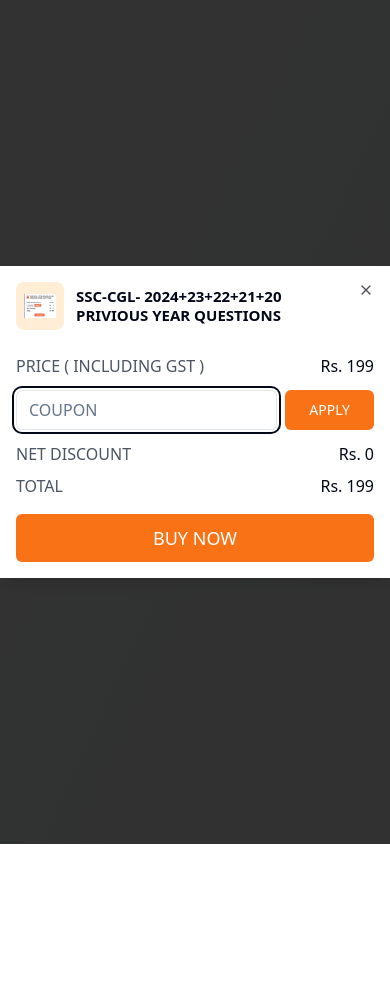
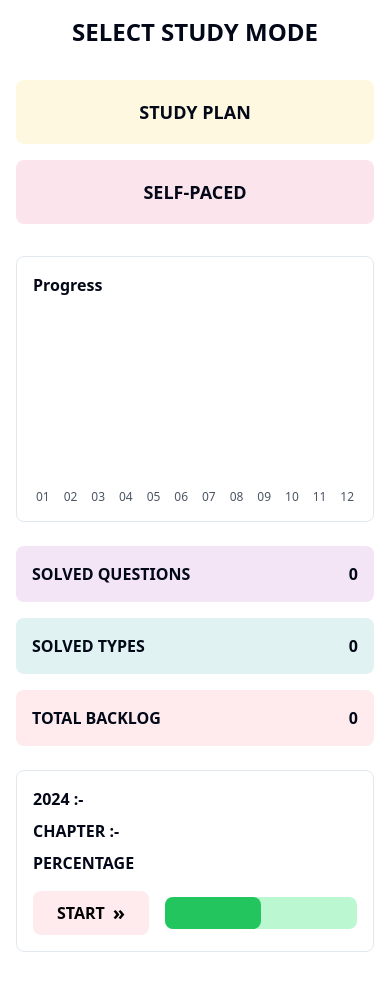
Before and after one commit to Dhruvsingh1102/bubbly-phone-popup, a React (Vite) app: page / in a window 390 px wide. Shown: the top 990 px of the page. Before the commit the page ends 844 px from the top, so only its background shows below. Built offline with nearby package versions, Linux system fonts and the light colour scheme.

Commit message:
Implement responsive landing page
This commit implements a landing page based on a provided design, using Next.js and Tailwind CSS for responsiveness.  The specific implementation details are not included in this commit message.

```diff
--- a/src/pages/Index.tsx
+++ b/src/pages/Index.tsx
@@ -1,10 +1,107 @@
 
-import PhonePopup from "@/components/PhonePopup";
+import { useState } from 'react';
 
 const Index = () => {
+  const [selectedMode, setSelectedMode] = useState<'study' | 'self-paced' | null>(null);
+
+  const progressData = [
+    { month: '01', value: 30 },
+    { month: '02', value: 45 },
+    { month: '03', value: 35 },
+    { month: '04', value: 20 },
+    { month: '05', value: 30 },
+    { month: '06', value: 40 },
+    { month: '07', value: 25 },
+    { month: '08', value: 35 },
+    { month: '09', value: 38 },
+    { month: '10', value: 32 },
+    { month: '11', value: 42 },
+    { month: '12', value: 28 },
+  ];
+
   return (
-    <div className="min-h-screen flex items-center justify-center bg-gradient-to-br from-gray-50 to-gray-100">
-      <PhonePopup />
+    <div className="min-h-screen p-4 md:p-8 bg-white">
+      {/* Title */}
+      <h1 className="text-2xl md:text-3xl font-bold text-center mb-8">
+        SELECT STUDY MODE
+      </h1>
+
+      {/* Study Mode Selection */}
+      <div className="flex flex-col md:flex-row gap-4 max-w-4xl mx-auto mb-8">
+        <button
+          onClick={() => setSelectedMode('study')}
+          className={`flex-1 py-4 text-lg font-bold rounded-lg border-2 transition-colors
+            ${selectedMode === 'study'
+              ? 'bg-[#FFF3E0] border-[#FFB74D]'
+              : 'bg-[#FFF8E1] border-transparent hover:border-[#FFB74D]'
+            }`}
+        >
+          STUDY PLAN
+        </button>
+        <button
+          onClick={() => setSelectedMode('self-paced')}
+          className={`flex-1 py-4 text-lg font-bold rounded-lg border-2 transition-colors
+            ${selectedMode === 'self-paced'
+              ? 'bg-[#F3E5F5] border-[#CE93D8]'
+              : 'bg-[#FCE4EC] border-transparent hover:border-[#CE93D8]'
+            }`}
+        >
+          SELF-PACED
+        </button>
+      </div>
+
+      {/* Stats Grid */}
+      <div className="grid grid-cols-1 md:grid-cols-3 gap-6 max-w-6xl mx-auto mb-8">
+        {/* Progress Chart */}
+        <div className="bg-white rounded-lg p-4 border">
+          <h3 className="font-semibold mb-4">Progress</h3>
+          <div className="h-48 flex items-end gap-2">
+            {progressData.map((item) => (
+              <div key={item.month} className="flex-1 flex flex-col items-center gap-1">
+                <div
+                  className="w-full bg-pink-100 rounded-sm transition-all duration-300"
+                  style={{ height: `${item.value}%` }}
+                ></div>
+                <span className="text-xs text-gray-600">{item.month}</span>
+              </div>
+            ))}
+          </div>
+        </div>
+
+        {/* Stats Cards */}
+        <div className="space-y-4">
+          <div className="bg-[#F3E5F5] rounded-lg p-4 flex justify-between items-center">
+            <span className="font-semibold">SOLVED QUESTIONS</span>
+            <span className="font-bold">0</span>
+          </div>
+          <div className="bg-[#E0F2F1] rounded-lg p-4 flex justify-between items-center">
+            <span className="font-semibold">SOLVED TYPES</span>
+            <span className="font-bold">0</span>
+          </div>
+          <div className="bg-[#FFEBEE] rounded-lg p-4 flex justify-between items-center">
+            <span className="font-semibold">TOTAL BACKLOG</span>
+            <span className="font-bold">0</span>
+          </div>
+        </div>
+
+        {/* Start Section */}
+        <div className="bg-white rounded-lg p-4 border">
+          <div className="space-y-2 mb-4">
+            <p className="font-semibold">2024 :-</p>
+            <p className="font-semibold">CHAPTER :-</p>
+            <p className="font-semibold">PERCENTAGE</p>
+          </div>
+          <div className="flex items-center gap-4">
+            <button className="bg-[#FFEBEE] text-black px-6 py-2 rounded-lg font-semibold flex items-center gap-2">
+              START
+              <span className="text-xl">»</span>
+            </button>
+            <div className="flex-1 h-8 bg-green-200 rounded-lg">
+              <div className="h-full w-1/2 bg-green-500 rounded-lg"></div>
+            </div>
+          </div>
+        </div>
+      </div>
     </div>
   );
 };
```
